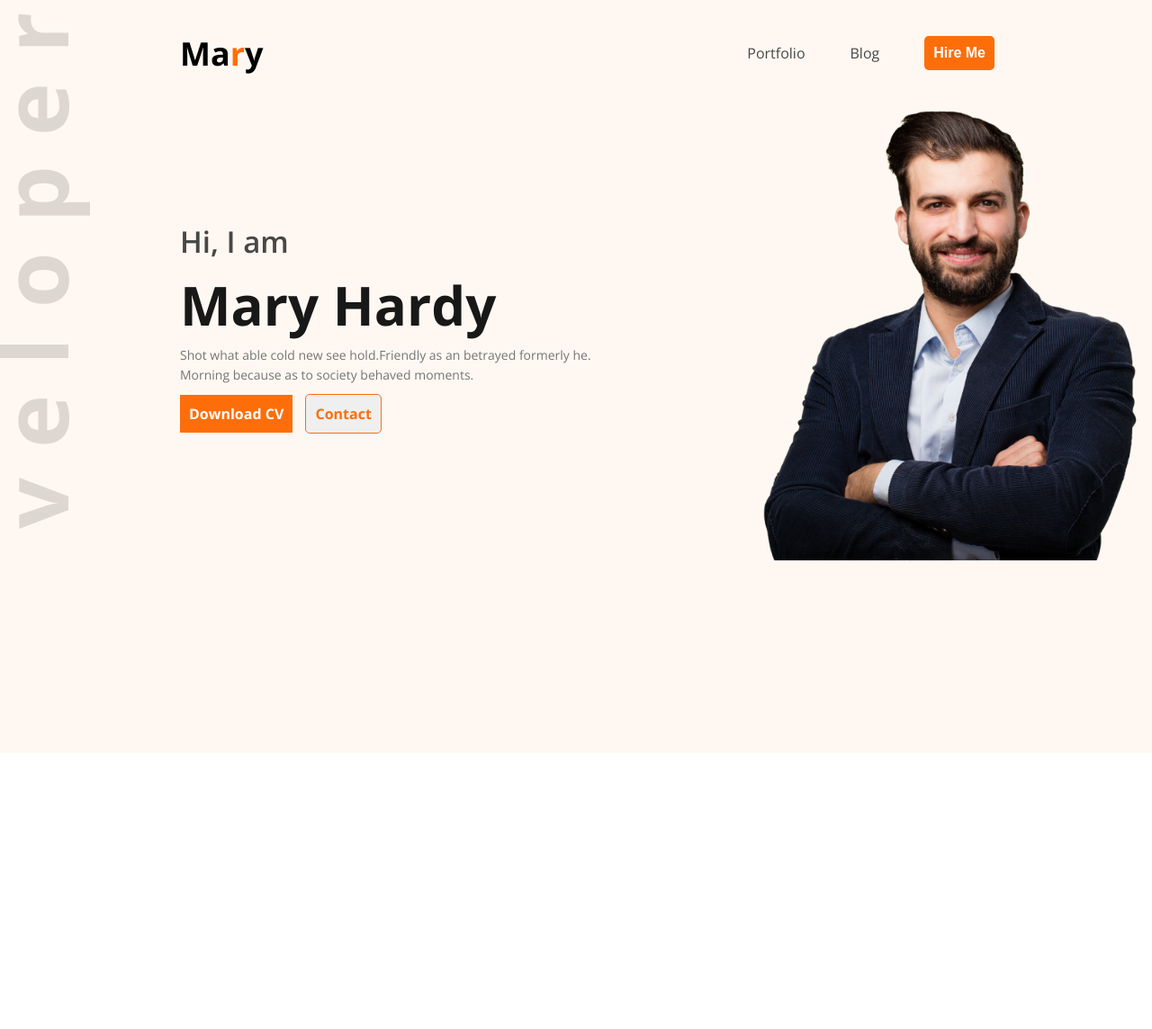
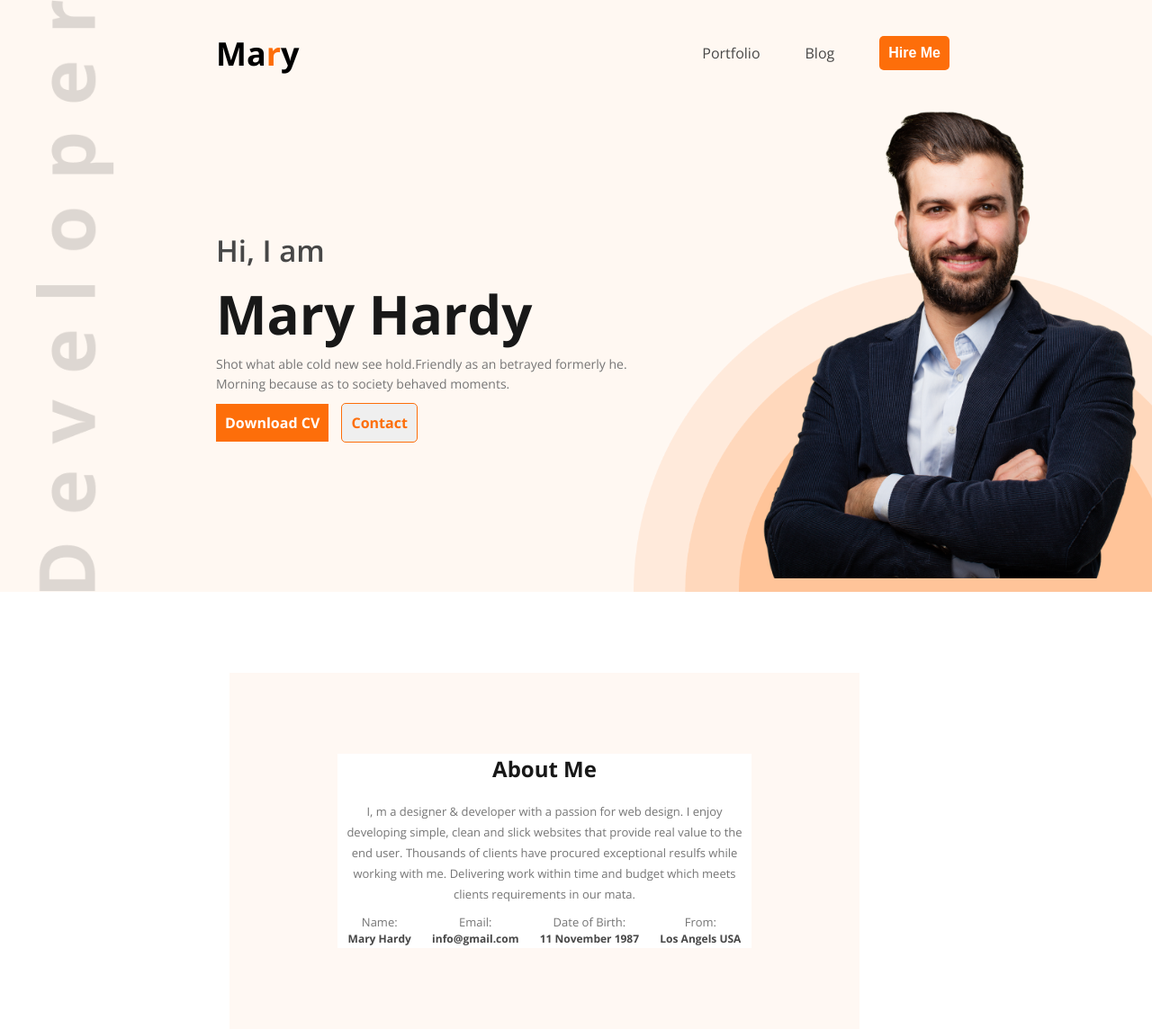
Before and after one commit to sabuj-xdev/projectfile01, a plain HTML site: page index.html in a window 1280 px wide. Shown: the whole page at 90% size. Before the commit the page ends 837 px from the top, so only its background shows below. Drawn offline with nearby package versions, Linux system fonts and the light colour scheme.

Commit message:
added About setion

```diff
--- a/index.html
+++ b/index.html
@@ -31,12 +31,36 @@
         <button class="btn-second ">Download CV</button>
         <button class=" btn-tirtiary"> Contact</button>
     </div>
-    <img src="images/hardy.png" alt="" style="width:460px;height:520px; margin-right:10px;">
+    <img src="images/hardy.png" alt="" style="width:460px;height:540px; margin-right:10px;">
 </section>
 </div>
     </header>
     <main>
-
+<section class="About">
+    <div class="sub-about">
+       <h3 >About Me</h3>
+            <p>I, m a designer & developer with a passion for web design. I enjoy developing simple, clean and slick websites that provide real value to the end user. Thousands of clients have procured exceptional resulfs while working with me. Delivering work within time and budget which meets clients requirements in our mata.</p>
+        <div class="more-items">
+            <div class="item">
+                <p class="description">Name:</p>
+                <p class="description-title">Mary Hardy </p>
+            </div>
+            <div class="item">
+                <p class="description">Email:</p>
+                <p class="description-title">info@gmail.com</p>
+            </div>
+            <div class="item">
+                <p class="description">Date of Birth:</p>
+                <p class="description-title">11 November 1987 </p>
+            </div>
+            <div class="item">
+                <p class="description">From:</p>
+                <p class="description-title">Los Angels  USA </p>
+            </div>
+        </div>
+    </div>
+</div>
+</section>
     </main>
     <footer>
 
--- a/styles/style.css
+++ b/styles/style.css
@@ -11,14 +11,24 @@ body, html {
 .top-bar{
     background-color: rgb(255, 248, 242);
     width:100%;
-    padding:15px 0;
-    height: 837px;
+    /* position:fixed; */
+    /* padding:15px 0; */
+    background-image: url('../images/header_bg.png');
+    background-repeat:no-repeat;
+    background-position:bottom right;
+    background-size:45% ;
 
 }
 .side-bar{
     background-image: url('../images/developer.png');
+
     background-repeat: no-repeat;
-    background-position:left top , right bottom;
+    background-position:left top;
+    background-size:contain;
+    margin-left:40px;
+    padding-top:15px;
+    padding-bottom:15px;
+    /* margin-top:15px; */
 
 }
 
@@ -31,9 +41,6 @@ body, html {
   nav {
     display:flex;
     justify-content: space-between;
-    /* margin:70px 150px; */
-    /* margin:0 auto; */
-    /* align-items: center; */
   }
   nav .nav-title{
     font-size:36px;
@@ -46,7 +53,7 @@ body, html {
   }
   nav ul {
     display:flex;
-    margin-right:150px;
+    margin-right:200px;
     align-items: center;
   }
   nav ul li {
@@ -79,9 +86,13 @@ font-size:16px;
     justify-content:space-between;
     align-items: center;
 }
+.images-content img{
+  /* margin-right:150px; */
+}
   .content{
     width:470px;
     margin-left:200px;
+    /* margin-right:100px; */
   }
   .content .content-title{
 color: rgb(71, 71, 71);
@@ -136,3 +147,56 @@ padding:10px;
 cursor:pointer;
 margin-top:10px;
   }
+  /* main section srt */
+
+  main{
+    /* background-color: #FFF8F3; */
+   max-width:910px;
+    margin:0 auto;
+  }
+  .About{
+    background-color: #FFF8F3;
+    width:700px;
+    padding:90px 120px;
+    /* margin-top:20px; */
+    text-align:center;
+    margin-top:90px;
+    margin-left:70px;
+  }
+
+.sub-about{
+  background-color: #FFFFFF;
+}
+
+
+  .About .sub-about h3{
+    font-size:24px;
+    font-weight: bold;
+    color:#181818;
+  }
+  .About  .sub-about>p{
+    font-size:13px;
+    font-weight: 400px;
+    line-height: 23px;
+    color:#757575;
+    margin-top:20px;
+    margin-bottom:10px;
+  }
+
+.more-items{
+  display:flex;
+  justify-content:space-around;
+  margin-top:10px;
+}
+
+  .item .description{
+    font-size:13px;
+    font-weight: 400px;
+    color:#757575;
+  }
+  .item .description-title{
+    font-size:12px;
+    font-weight: bold;
+    line-height: 20px;
+    color:#474747;
+  }
```
